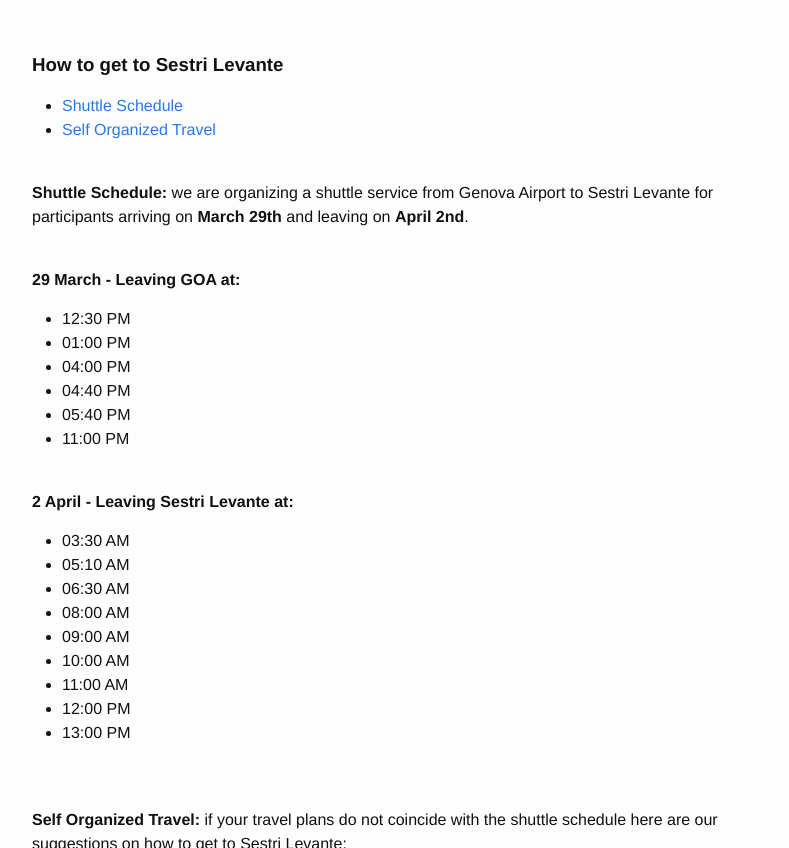
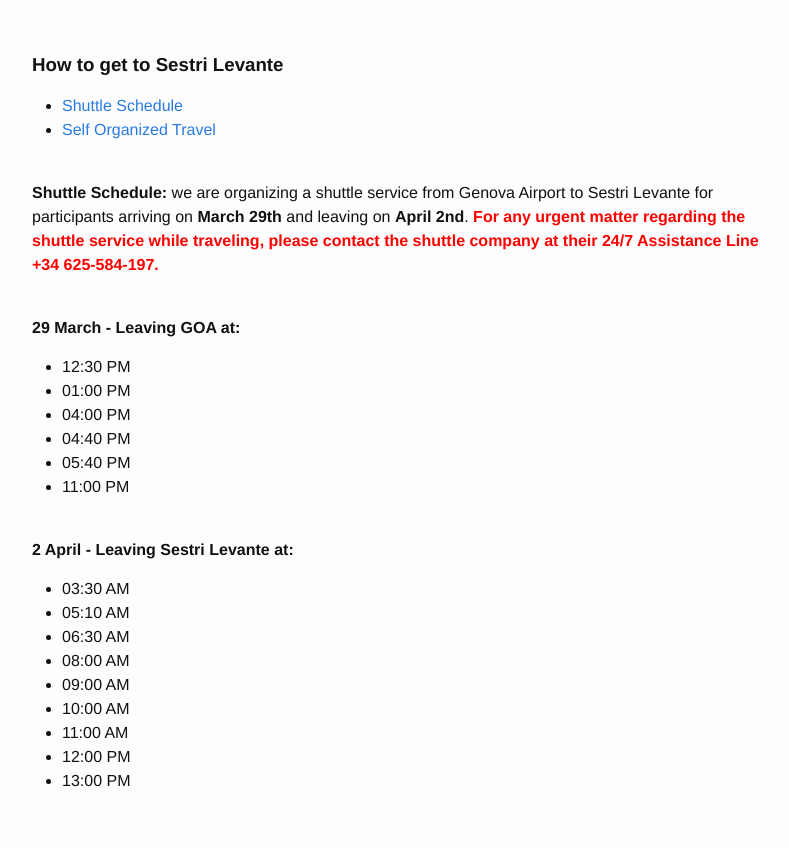
Before and after one commit to dalimeeting/dalimeeting.github.io, a Jekyll site: the page built from logistics.html, in a window 1280 px wide and 900 px high, scrolled down 1144 px, cut to the strip 52-900 px from the top of the window. Shown: the whole strip, without its empty margins (238-1027 px from the left). Built offline with Jekyll 4.4.1, drawn with Linux system fonts in a browser that asks for light colours.

Commit message:
added info message for shuttle emergency

```diff
--- a/_layouts/logistics.html
+++ b/_layouts/logistics.html
@@ -39,6 +39,8 @@ layout: page
 
     <p>
         <b id='shuttle'>Shuttle Schedule:</b> we are organizing a shuttle service from Genova Airport to Sestri Levante for participants arriving on <b>March 29th</b> and leaving on <b>April 2nd</b>.
+
+        <b style='color:red'>For any urgent matter regarding the shuttle service while traveling, please contact the shuttle company at their 24/7 Assistance Line +34 625-584-197.</b>
     </p>
 
     <br>
```
